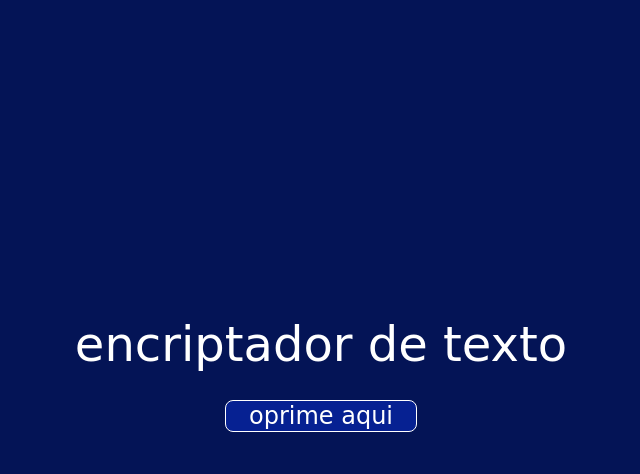
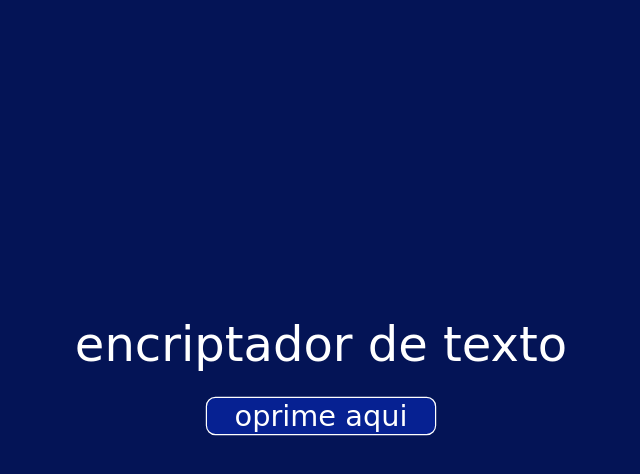
Before and after one commit to xdxniel/encriptador-texto-v2, a plain HTML site: page index.html in a window 1280 px wide. In both pictures the pointer is over the button "oprime aqui". Shown: the whole page, without its empty margins (319-959 px from the left). Drawn offline with Linux system fonts and the light colour scheme; a web font is replaced by a local one.

Commit message:
agregando animaciones al button

```diff
--- a/css/style.css
+++ b/css/style.css
@@ -35,3 +35,13 @@ body {
   text-align: center;
   cursor: pointer;
 }
+
+.boton:hover{
+  transform: scale(1.2);
+  transition: .5s;
+}
+
+.boton:active{
+  transform: scale(.5);
+  transition: .8s;
+}
```
